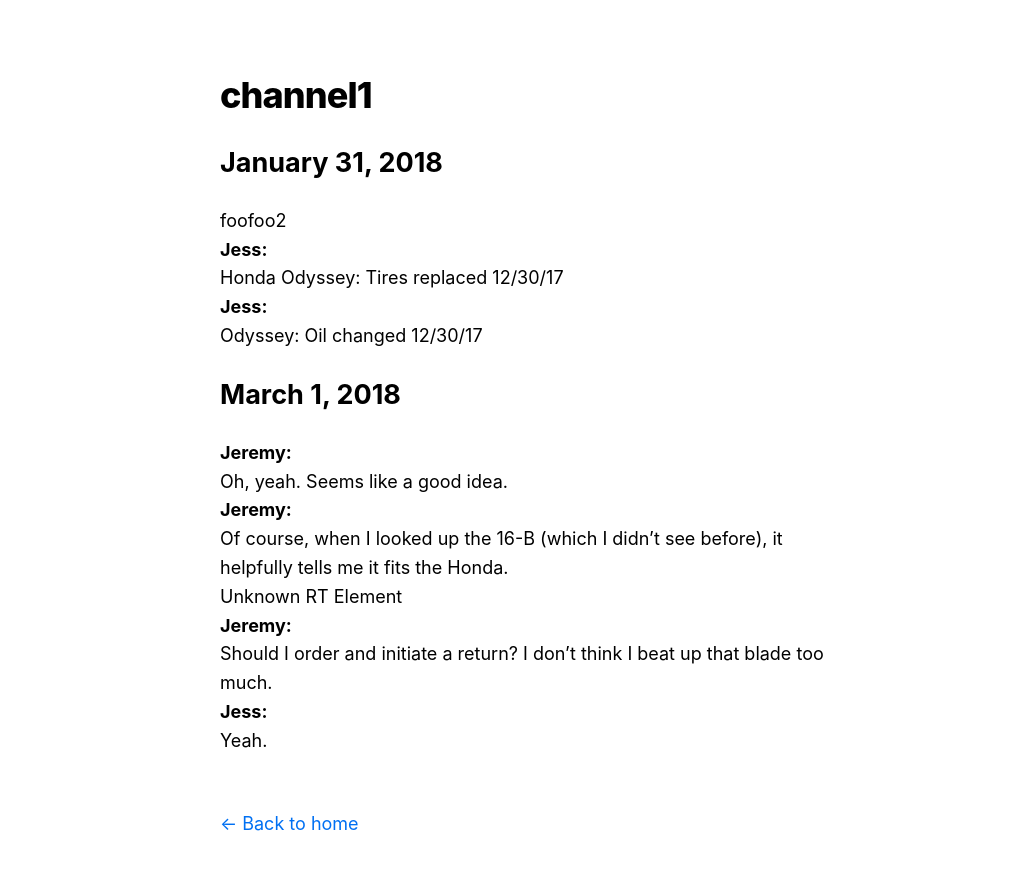
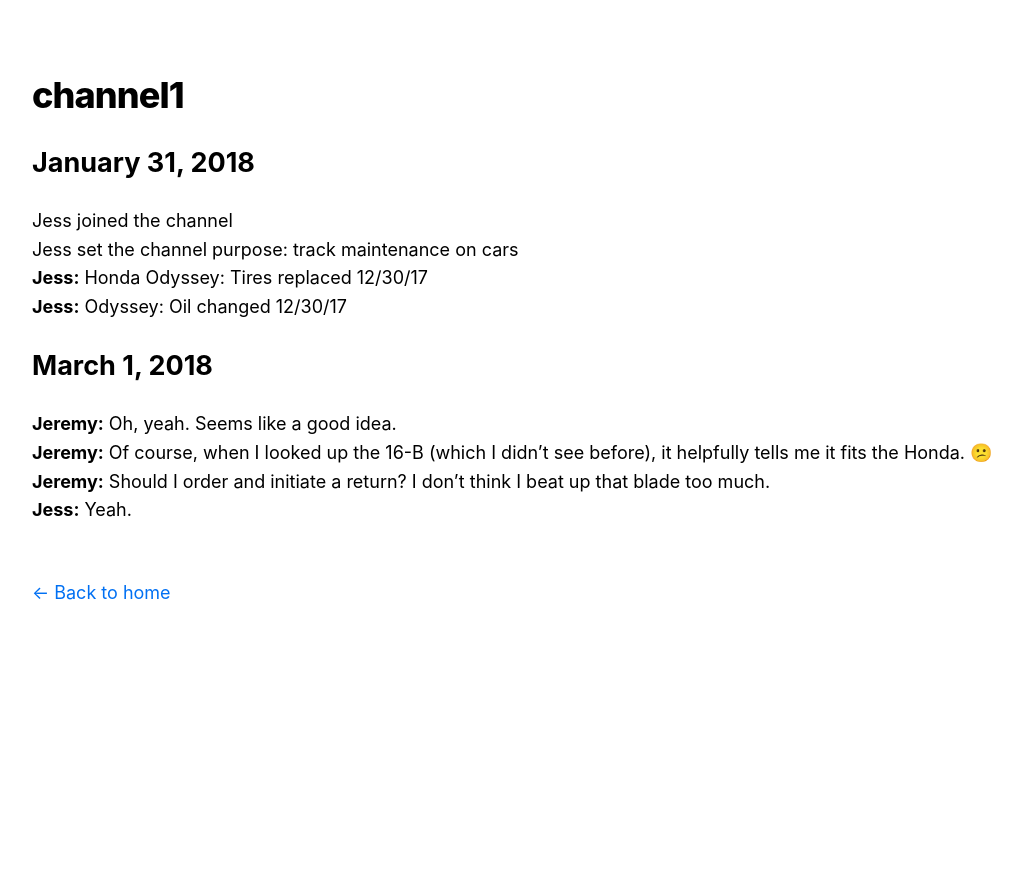
Before and after one commit to josemonkey/slack-export-browser, a Next.js app: page /channels/channel1 in a window 1280 px wide. Shown: the top 870 px of the page, without its empty margins (114-1136 px from the left). After the commit the page ends 800 px from the top, so only its background shows below. Built offline with nearby package versions, Linux system fonts and the light colour scheme.

Commit message:
Ok, good

```diff
--- a/components/channelContentItem.js
+++ b/components/channelContentItem.js
@@ -11,28 +11,28 @@ function getUserName(userId) {
 
 export default function ChannelContentItem({contentItem}) {
 
+    var username = getUserName(contentItem.user);
 
 
     if (contentItem.type === "message") {
         if (contentItem.subtype && contentItem.subtype === "channel_join") {
-            return (<>foo</>)
+            return (<div>{username} joined the channel</div>)
             // FIXME
         } else if (contentItem.subtype && contentItem.subtype === "channel_purpose") {
-            return (<>foo2</>)
+            return (<div>{username} set the channel purpose: {contentItem.purpose}</div>)
             // FIXME
 
         } else {
-            console.log("XXX" + contentItem.type)
 
             return (
 
-                <Message contentItem={contentItem} />
+                <Message username={username} contentItem={contentItem} />
 
             )
         }
     } else {
         return (
-            <div>Unknown ContentItem type: {contentItem.type}</div>
+            <div className={utilStyles.error}>Unknown ContentItem type: {contentItem.type}</div>
         )
     }
 
--- a/components/layout.module.css
+++ b/components/layout.module.css
@@ -1,5 +1,5 @@
 .container {
-    max-width: 36rem;
+    max-width:80%;
     padding: 0 1rem;
     margin: 3rem auto 6rem;
   }
--- a/components/message.js
+++ b/components/message.js
@@ -1,16 +1,7 @@
 import MessageBlock from "./messageBlock";
 
-function getUserName(userId) {
-    if (userId === "U0M5Y3TDK") { return "Jeremy"; }
-    if (userId === "U0M6QNFRB") { return "Jess"; }
-    return "(UNKNOWN USER)";
-}
 
-export default function Message({contentItem}) {
-
-    console.log("YYY" +     contentItem.type)
-
-    console.log(contentItem)
+export default function Message({username, contentItem}) {
 
 
     return (
@@ -18,7 +9,7 @@ export default function Message({contentItem}) {
         {
             contentItem.blocks?.map((block) => (
 
-                <MessageBlock username={getUserName(contentItem.user)} block={block} />
+                <MessageBlock username={username} block={block} />
             ))
         }
         </div>
--- a/components/messageBlock.js
+++ b/components/messageBlock.js
@@ -1,4 +1,6 @@
 import RichTextBlock from "./richTextBlock";
+import utilStyles from '../styles/utils.module.css'
+
 
 
 export default function MessageBlock({ username, block }) {
@@ -18,7 +20,7 @@ export default function MessageBlock({ username, block }) {
 
 
 
-            <div>Unknown Block type: {block.type}</div>
+            <div className={utilStyles.error}>Unknown Block type: {block.type}</div>
 
 
         );
--- a/components/richTextBlock.js
+++ b/components/richTextBlock.js
@@ -6,7 +6,7 @@ export default function RichTextBlock({ username, block }) {
     return (
 
         <div>
-            <div><b>{username}:</b> </div>
+            <div style={{float: "left", marginRight: "5px"}}><b>{username}:</b> </div>
 
             <div>
             {block.elements?.map((element) => (
--- a/components/richTextElement.js
+++ b/components/richTextElement.js
@@ -1,4 +1,4 @@
-import { th } from "date-fns/locale";
+import utilStyles from '../styles/utils.module.css'
 
 export default function RichTextElement({ element }) {
 
@@ -20,6 +20,15 @@ export default function RichTextElement({ element }) {
             <span>
 
                 {element.text}
+
+            </span>
+        )
+    } else if (element.type === "emoji") {
+        return (
+            <span>
+                {String.fromCodePoint(parseInt(element.unicode, 16))}
+
+
 
             </span>
         )
@@ -45,7 +54,7 @@ export default function RichTextElement({ element }) {
         )
     } else {
 
-        return (<div>Unknown RT Element</div>);
+        return (<div className={utilStyles.error}>Unknown RT Element: {element.type}</div>);
     }
 
 
--- a/styles/globals.css
+++ b/styles/globals.css
@@ -2,7 +2,7 @@ html,
 body {
   padding: 0;
   margin: 0;
-  font-family: -apple-system, BlinkMacSystemFont, Segoe UI, Roboto, Oxygen, Ubuntu,
+  font-family: Montserrat, -apple-system, BlinkMacSystemFont, Segoe UI, Roboto, Oxygen, Ubuntu,
     Cantarell, Fira Sans, Droid Sans, Helvetica Neue, sans-serif;
   line-height: 1.6;
   font-size: 18px;
--- a/styles/utils.module.css
+++ b/styles/utils.module.css
@@ -50,3 +50,7 @@
   .lightText {
     color: #666;
   }
+
+  .error {
+    color: #900;
+  }
```
Also changed, not shown: 1 other file (tests, documents, lock files or other folders).
